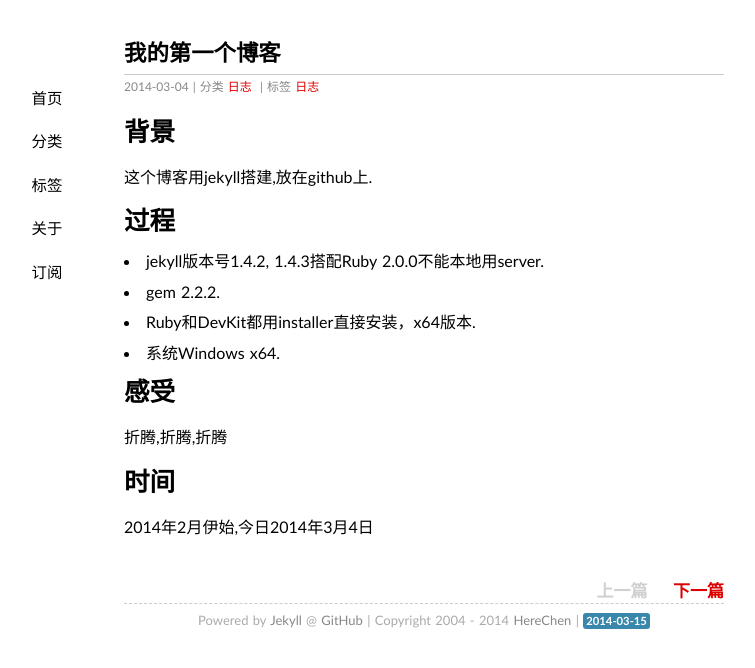
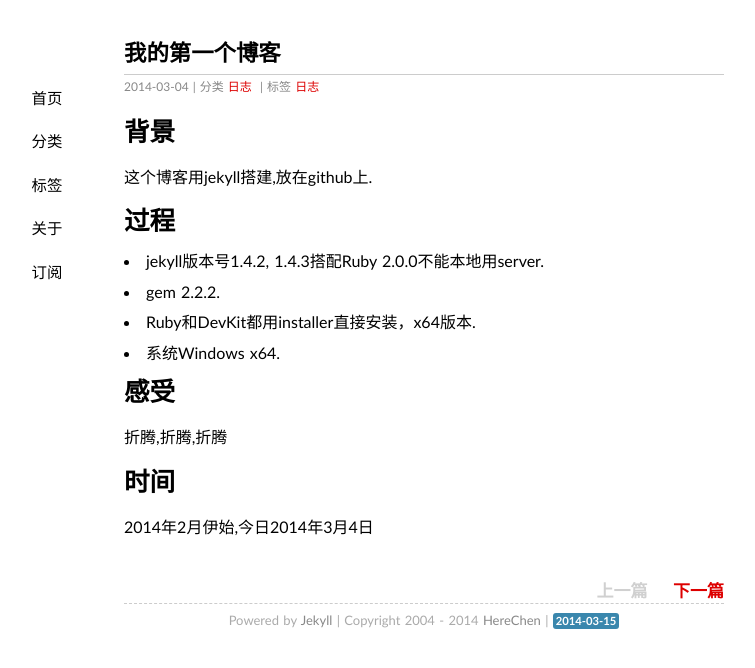
Before and after one commit to Xuezhiyuanlin/herechen.github.io, a Jekyll site: the page built from _posts/2014-03-04-first-blog.md, in a window 1280 px wide. Shown: the top 668 px of the page, without its empty margins (216-971 px from the left). Built offline with Jekyll 4.4.1, drawn with Linux system fonts in a browser that asks for light colours; some web fonts are replaced; Markdown is read by kramdown in place of the engine named in the settings.

Commit message:
herechen

```diff
--- a/_layouts/default.html
+++ b/_layouts/default.html
@@ -31,7 +31,7 @@
 
     <footer>
         <p><small>
-            Powered by <a href="http://jekyllrb.com">Jekyll</a> @ <a href="http://github.com/{{ site.github }}/" >GitHub</a>
+            Powered by <a href="http://jekyllrb.com">Jekyll</a>
              | Copyright 2004 - {{site.time | date:"%Y"}} <a href="/about/">{{ site.author }}</a> | <span class="label label-info">{{site.time | date:"%Y-%m-%d"}}</span>
          </small></p>
     </footer>
```
